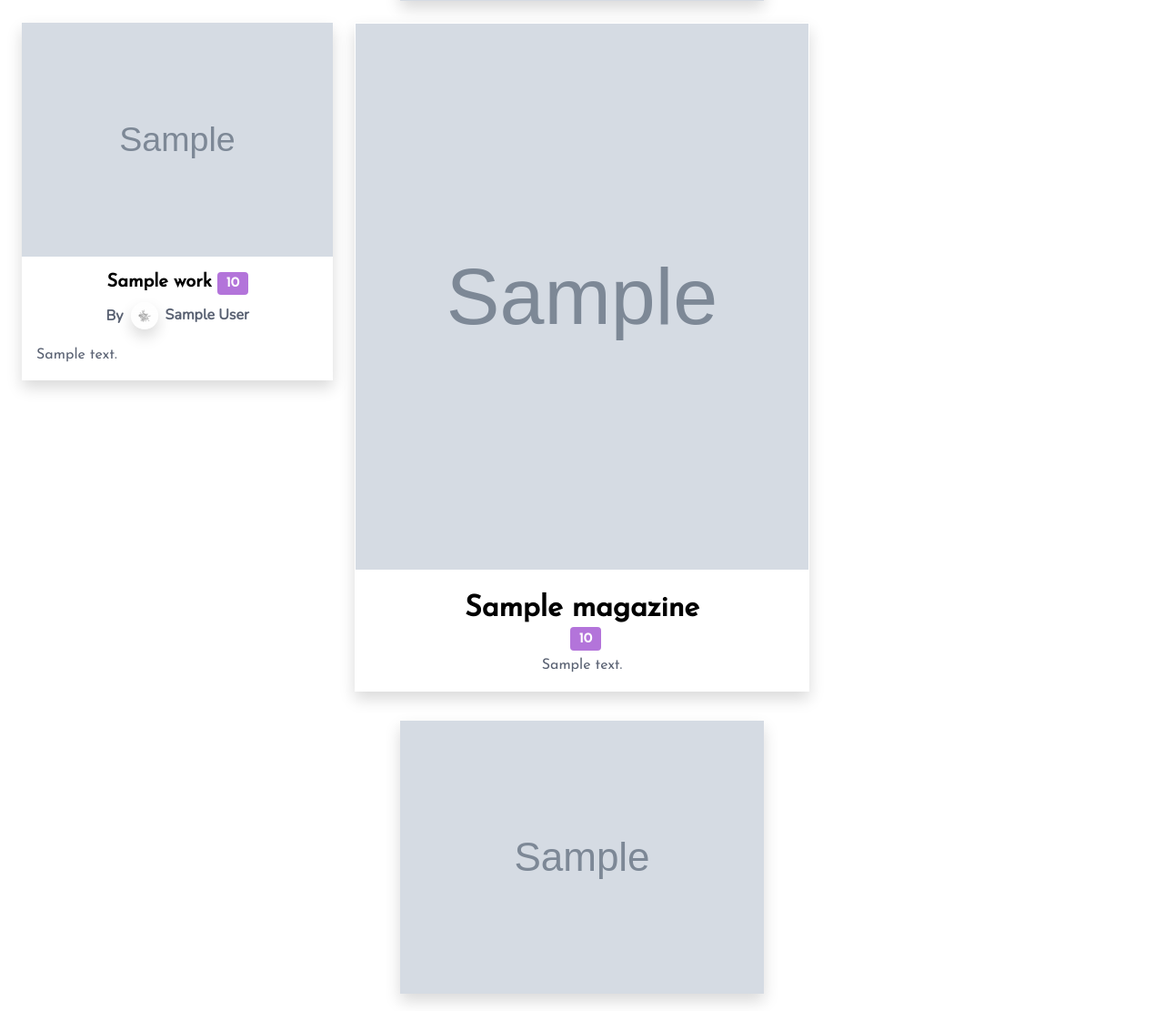
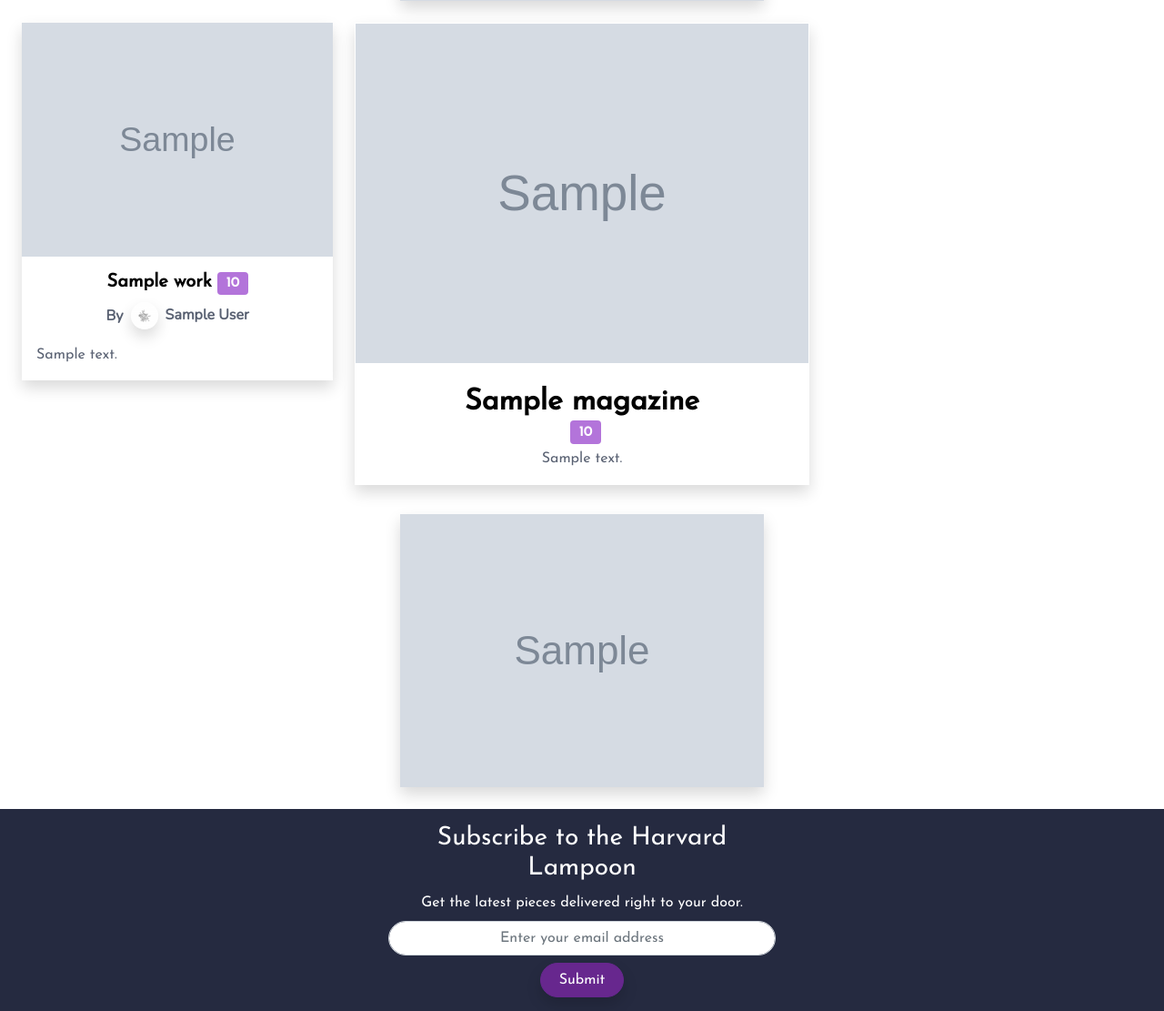
Before and after one commit to samsuchin/lampoom, a Django app: page / in a window 1280 px wide. Shown: the part 585-1696 px from the top of the page at 91% size. Run offline with Django 3.2, Linux system fonts and the light colour scheme; tables that the repository leaves empty hold one stand-in row (values such as "Sample post"); grey boxes marked "Sample" are stand-in pictures; some libraries are stand-ins or nearby versions; some web fonts are replaced.

Commit message:
fixed index

```diff
--- a/static/css/index.css
+++ b/static/css/index.css
@@ -10,5 +10,5 @@
     object-fit: cover;
     object-position: top;
     width: 100%;
-    height: 600px;
+    /* height: 600px; */
 }
```
